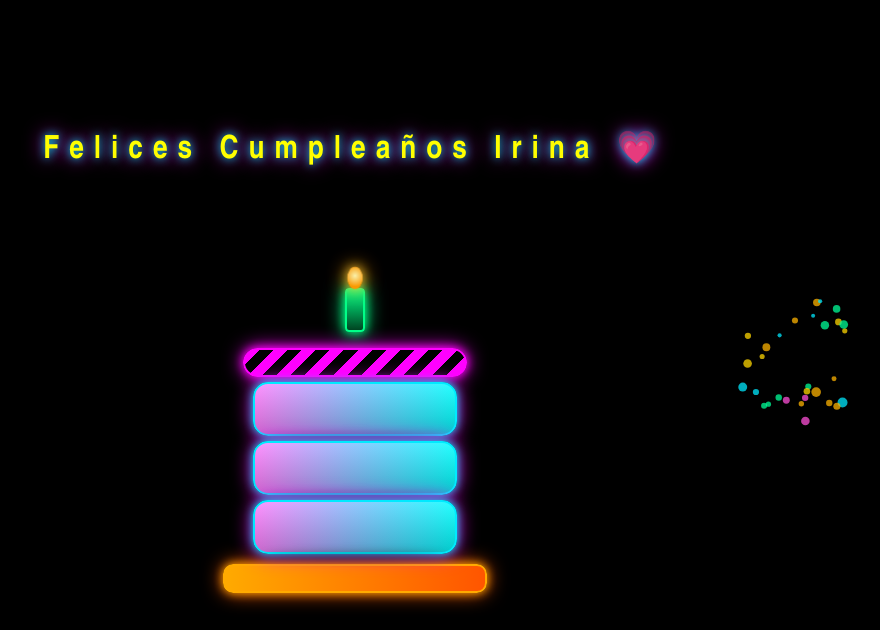
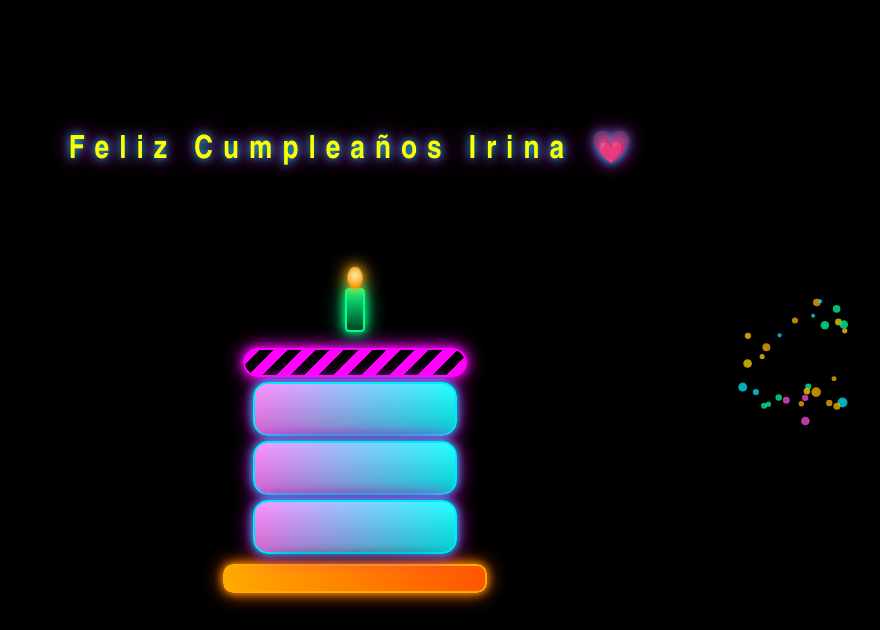
Before and after one commit to Grini913/Pcumplea-os, a plain HTML site: page docs/cake.html in a window 1280 px wide. Shown: the whole page, without its empty margins (285-1165 px from the left). Drawn offline with Linux system fonts and the light colour scheme.

Commit message:
Update cake.html

```diff
--- a/docs/cake.html
+++ b/docs/cake.html
@@ -16,7 +16,7 @@
   <div id="countdown" class="countdown"></div>
   <div>
     <h1 class="titulo">
-      Felices Cumpleaños Irina 💗
+      Feliz Cumpleaños Irina 💗
     </h1>
     <div class="cake-container">
         <div class="candle">
```
